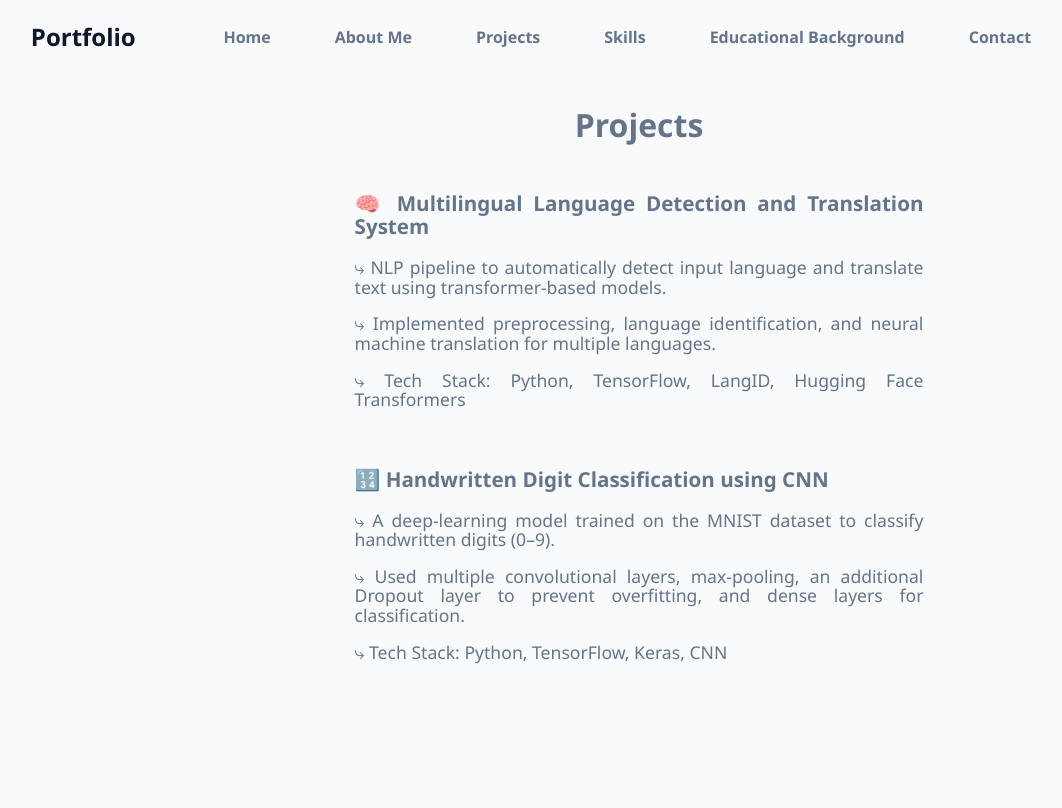
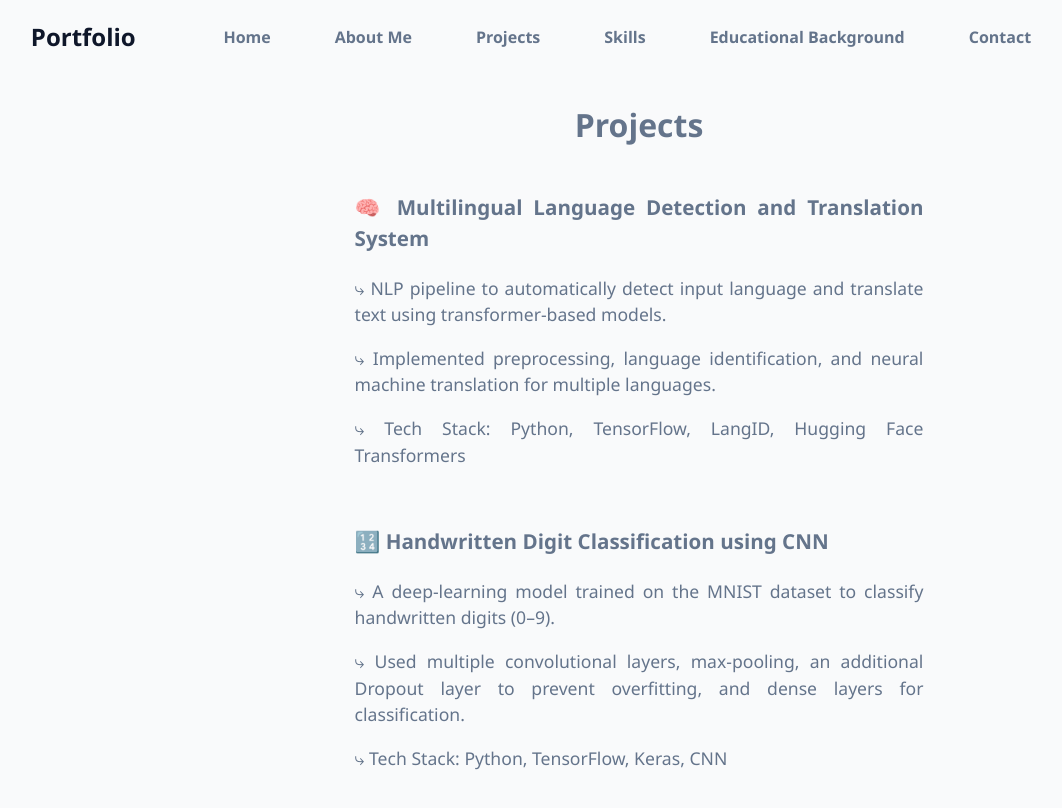
Before and after one commit to nishikasingh31/Portfolio-Using-React, a React (Vite) app: page /projects in a window 1280 px wide. Shown: the top 808 px of the page, without its empty margins (1-1063 px from the left). Built offline with nearby package versions, Linux system fonts and the light colour scheme.

Commit message:
Update Projects.css

```diff
--- a/src/styles/Projects.css
+++ b/src/styles/Projects.css
@@ -15,6 +15,7 @@
   margin-top: 0px;
   text-align: justify;
   animation: slideInLeft 1.5s ease forwards;
+  line-height: 1.5;
 }
 
 .projects a {
@@ -36,4 +37,5 @@
   margin-bottom: 20px;
   line-height: 1.1;
   animation: slideInLeft 1.5s ease forwards;
+
 }
```
